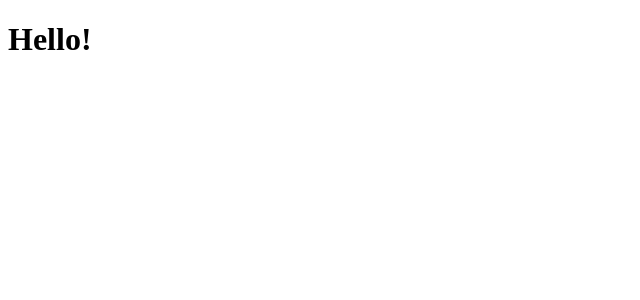
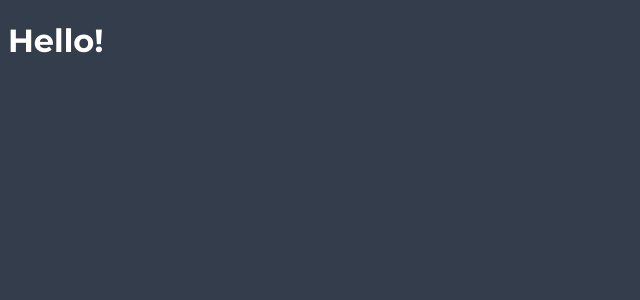
Before and after one commit to sigmarius/vue-weather-app, a Vue app: page / in a window 1280 px wide. Shown: the top 300 px of the page, without its empty margins (0-640 px from the left). Built offline with nearby package versions, Linux system fonts and the light colour scheme.

Commit message:
Базовая стилизация

```diff
--- a/index.html
+++ b/index.html
@@ -4,7 +4,13 @@
     <meta charset="UTF-8" />
     <link rel="icon" type="image/svg+xml" href="/vite.svg" />
     <meta name="viewport" content="width=device-width, initial-scale=1.0" />
-    <title>Vite + Vue</title>
+
+    <link rel="preconnect" href="https://fonts.googleapis.com">
+    <link rel="preconnect" href="https://fonts.gstatic.com" crossorigin>
+    <link href="https://fonts.googleapis.com/css2?family=Montserrat:ital,wght@0,100..900;1,100..900&display=swap"
+      rel="stylesheet">
+
+    <title>Weather App</title>
   </head>
   <body>
     <div id="app"></div>
--- a/src/App.vue
+++ b/src/App.vue
@@ -1,4 +1,5 @@
 <script setup>
+
 </script>
 
 <template>
--- a/src/style.css
+++ b/src/style.css
@@ -1,6 +1,24 @@
 :root {
-  font-synthesis: none;
-  text-rendering: optimizeLegibility;
-  -webkit-font-smoothing: antialiased;
-  -moz-osx-font-smoothing: grayscale;
+  --color-primary: #FFFFFF;
+  --color-bg: #343D4B;
+  --color-primary-inverted: #000000;
+  --color-bg-card: #272E37;
+  --color-bg-main: #222831;
+
+  --gradient: linear-gradient(91deg, rgba(144, 217, 224, 0.9) 0.2%, rgba(84, 96, 230, 0.9) 100%);
+  --gradient-inverted: linear-gradient(256deg, rgba(144, 217, 224, 0.9) 9%, rgba(84, 96, 230, 0.9) 92.2%);
+
+  --font: "Montserrat", sans-serif;
 }
+
+body {
+    font-synthesis: none;
+    text-rendering: optimizeLegibility;
+    -webkit-font-smoothing: antialiased;
+    -moz-osx-font-smoothing: grayscale;
+
+    font-family: var(--font);
+
+    color: var(--color-primary);
+    background-color: var(--color-bg);
+}
```
